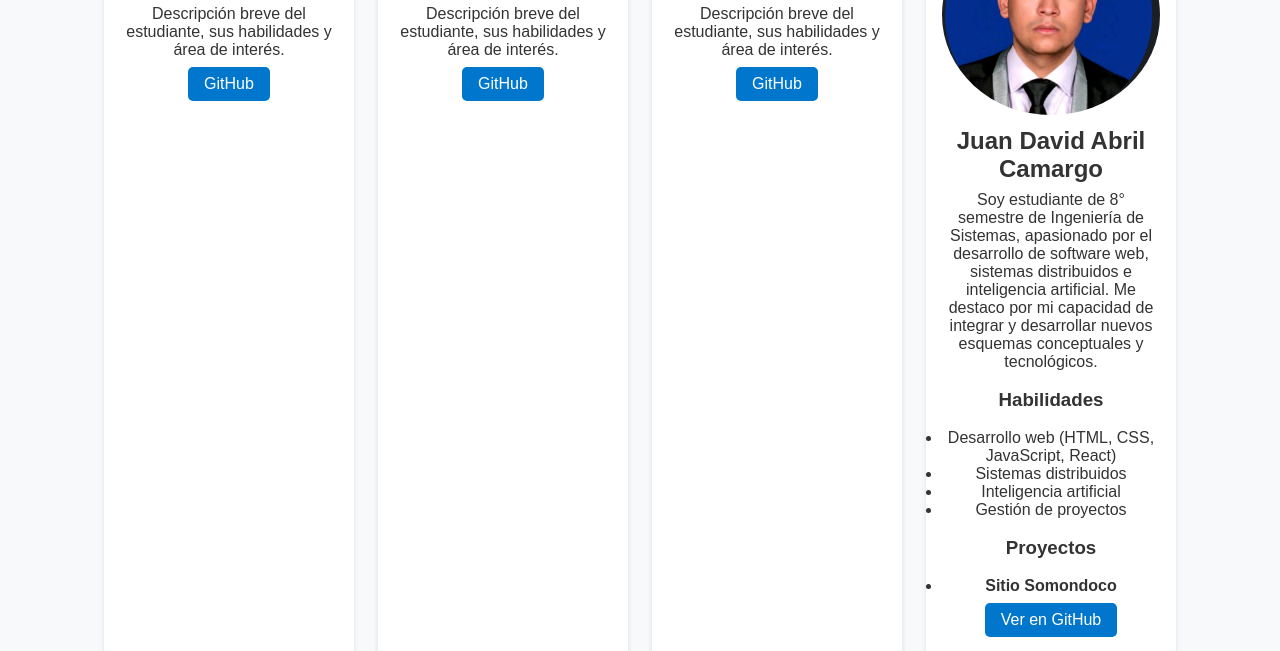
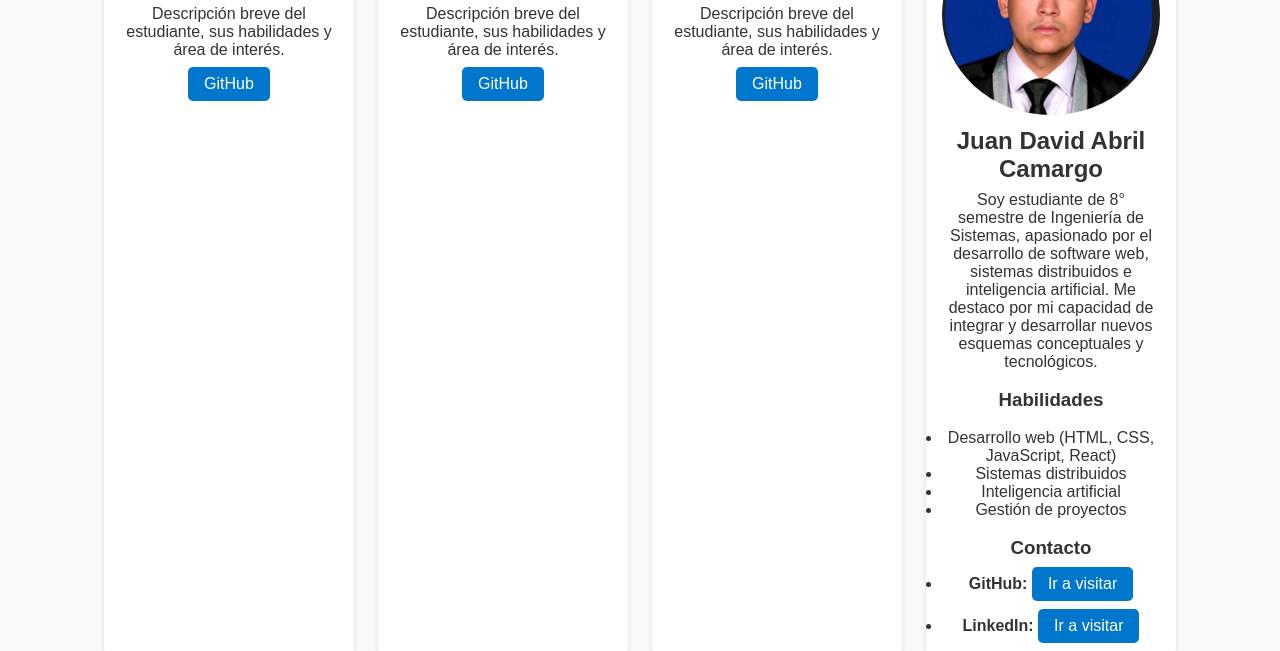
Before and after one commit to JuanJoseTorresM/PortafolioEmpresarial, a plain HTML site: page index.html in a window 1280 px wide. Shown: the part 252-903 px from the top of the page. Drawn offline with Linux system fonts and the light colour scheme.

Commit message:
cambios est 4

```diff
--- a/index.html
+++ b/index.html
@@ -52,17 +52,7 @@
                 <li>Inteligencia artificial</li>
                 <li>Gestión de proyectos</li>
             </ul>
-            <br>
 
-            <h3>Proyectos</h3>
-            <br>
-            <ul>
-                <li>
-                    <strong>Sitio Somondoco</strong>
-                    <a href="https://github.com/JuanJoseTorresM/somondoco_site.git" target="_blank">Ver en GitHub</a>
-                </li>
-
-            </ul>
             <br>
 
             <h3>Contacto</h3>
```
